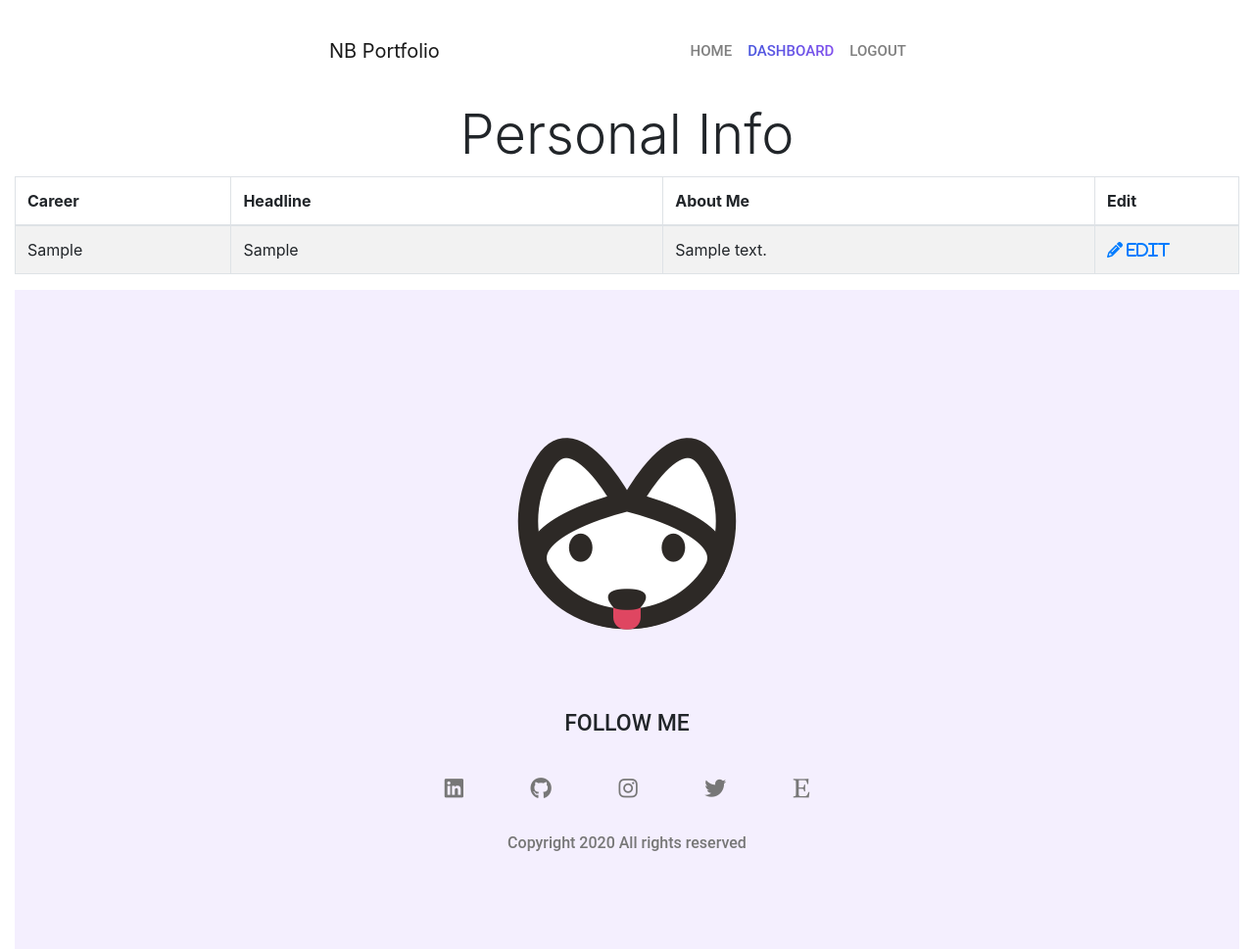
After one commit to nabarcala/Python-and-Flask-Ex, a Flask app: page /admin/data in a window 1280 px wide. The commit adds this page. Shown: the whole page at 98% size. Run offline with Flask 2, Linux system fonts and the light colour scheme; a user stored in the database is signed in; tables that the repository leaves empty hold one stand-in row (values such as "Sample post"); some libraries are stand-ins or nearby versions.

Commit message:
Personal data such as career, headline, and about me can be changed in admin dashboard

```diff
--- a/app/admin/forms.py
+++ b/app/admin/forms.py
@@ -50,3 +50,9 @@ class EditProjectForm(FlaskForm):
             project = Projects.query.filter_by(title=self.title.data).first()
             if project is not None:
                 raise ValidationError('Please use a different title.')
+
+class EditDataForm(FlaskForm):
+    career = StringField('Career', validators=[DataRequired()])
+    headline = TextAreaField('Headline', validators=[Length(min=0, max=140)])
+    about_me = TextAreaField('About Me', validators=[Length(min=0, max=140)])
+    submit = SubmitField('Submit')
--- a/app/admin/routes.py
+++ b/app/admin/routes.py
@@ -5,7 +5,7 @@ from werkzeug.urls import url_parse
 from datetime import datetime
 
 from app import db
-from app.admin.forms import EditProfileForm, ProjectForm
+from app.admin.forms import EditProfileForm, ProjectForm, EditDataForm
 from app.models import User, Projects
 # from app.admin.utils import check_admin
 
@@ -103,7 +103,7 @@ def edit_project(id):
     form.github_url.data = project.github_url
     form.description.data = project.description
     form.project_type.data = project.project_type
-    return render_template('admin/project.html', form=form, title='Edit Project', action='Edit', add_project=add_project, project=project)
+    return render_template('admin/edit_form.html', form=form, title='Edit Project', action='Edit', add_project=add_project, project=project)
 
 
 @admin.route('/admin/portfolio/delete/<int:id>', methods=['GET', 'POST'])
@@ -123,6 +123,40 @@ def delete_project(id):
 
     return render_template(title='Delete Project')
 
+@admin.route('/admin/data', methods=['GET', 'POST'])
+@login_required
+def list_data():
+    """
+    List all the information for the admin to see
+    """
+    check_admin()
+    user = User.query.filter_by(is_admin='1').first()
+    return render_template('admin/information.html', admin=user, title="Admin Data")
+
+@admin.route('/admin/data/edit/<int:id>', methods=['GET', 'POST'])
+@login_required
+def edit_data(id):
+    """
+    Edit personal data stored in the database
+    """
+    check_admin()
+    edit_data = True
+
+    user = User.query.filter_by(id='1').first()
+
+    form = EditDataForm()
+    if form.validate_on_submit():
+        user.career = form.career.data
+        user.headline = form.headline.data
+        user.about_me = form.about_me.data
+        db.session.commit()
+        flash('Data has been successfully updated.')
+        return redirect(url_for('admin.list_data'))
+
+    form.career.data = user.career
+    form.headline.data = user.headline
+    form.about_me.data = user.about_me
+    return render_template('admin/edit_form.html', form=form, title='Edit Data', action='Edit', edit_data=edit_data, admin=user)
 
 
 #
--- /dev/null
+++ b/app/admin/templates/admin/information.html
@@ -0,0 +1,64 @@
+
+{% extends "base.html" %}
+
+{% block title %}Change Data{% endblock %}
+
+{% block app_content %}
+<div class="container-fluid padding">
+    <div class="row welcome text-center">
+        <div class="col-12">
+            <h1 class="display-4">Personal Info</h1>
+        </div>
+        <hr>
+    </div>
+</div>
+
+<!--- Projects -->
+<div class="container-fluid padding table-padding">
+
+    {% if current_user.is_authenticated and current_user.is_admin %}
+
+      <div class="center">
+        <table class="table table-striped table-bordered">
+          <thead>
+            <tr>
+              <th width="15%"> Career </th>
+              <th width="30%"> Headline </th>
+              <th width="30%"> About Me </th>
+              <th width="10%"> Edit </th>
+          </thead>
+          <tbody>
+
+              <tr>
+                <td> {{ current_user.career }} </td>
+                <td> {{ current_user.headline }} </td>
+                <td> {{ current_user.about_me }} </td>
+
+                <td> <a href="{{ url_for('admin.edit_data', id=current_user.is_admin) }}"><i class="fa fa-pencil">  Edit </a></td>
+              </tr>
+
+          </tbody>
+        </table>
+      </div>
+      <div style="text-align: center">
+    {% else %}
+        <div style="text-align: center">
+          <h3> Data only accessible by admin. </h3>
+        </div>
+      </div>
+    {% endif %}
+
+    <!-- Add Projects Button -->
+    <!-- <div class="container button-padding">
+      <div class="row">
+        <div class="col text-center">
+          <a class="text-center" href="">
+          <button type="button" class="btn button btn-outline-secondary text-uppercase btn-lg"> <i class="fa fa-plus"></i> Add Project </button>
+        </a>
+        </div>
+      </div>
+    </div> -->
+
+</div>
+
+{% endblock %}
```
Also changed, not shown: app/admin/templates/admin/admin_dashboard.html (+15 -5 lines), app/admin/templates/admin/edit_form.html (renamed from app/admin/templates/admin/project.html, +7 -1 lines), app.db (deleted).
